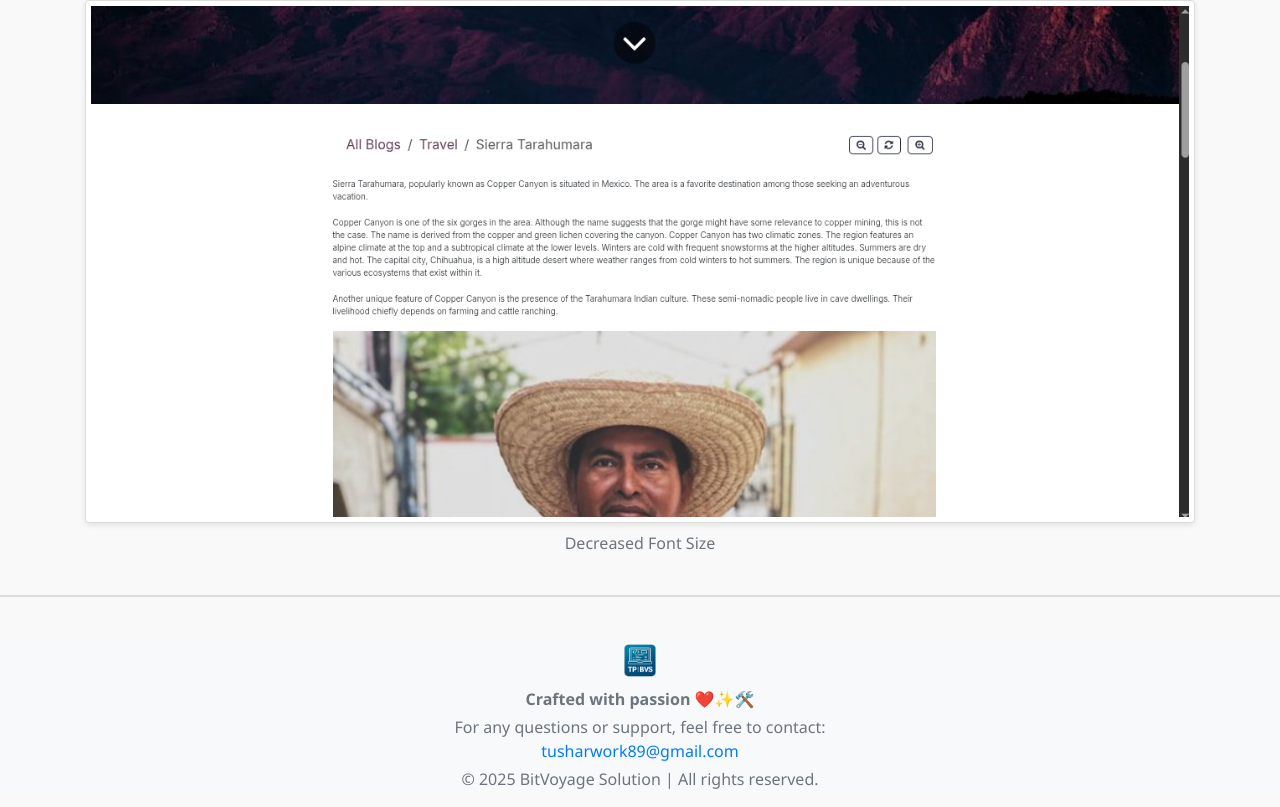
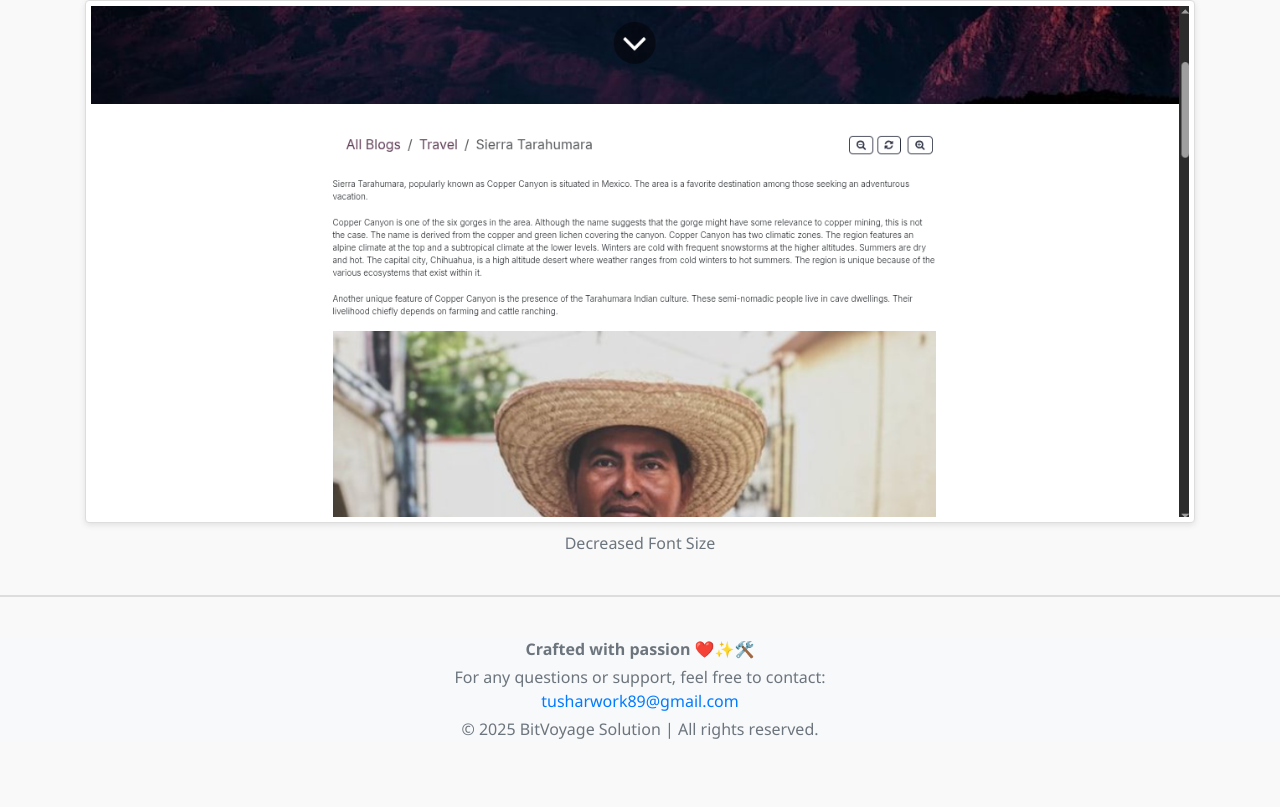
Before and after one commit to tusharbvs/odoo_apps, a plain HTML site: page bvs_website_font_countrol/static/description/index.html in a window 1280 px wide. Shown: the part 1410-2217 px from the top of the page. After the commit the page ends 2167 px from the top, so only its background shows below. Drawn offline with nearby package versions, Linux system fonts and the light colour scheme.

```diff
--- a/bvs_website_font_countrol/static/description/index.html
+++ b/bvs_website_font_countrol/static/description/index.html
@@ -115,7 +115,6 @@
 
 <footer class="footer mt-1 bg-light text-center">
   <div class="container">
-    <img src="logo.png" alt="Company Logo" style="max-height: 50px;" />
     <p class="text-muted mb-1"><strong>Crafted with passion ❤️✨🛠️</strong></p>
     <p class="text-muted mb-1">
       For any questions or support, feel free to contact:<br>
```
